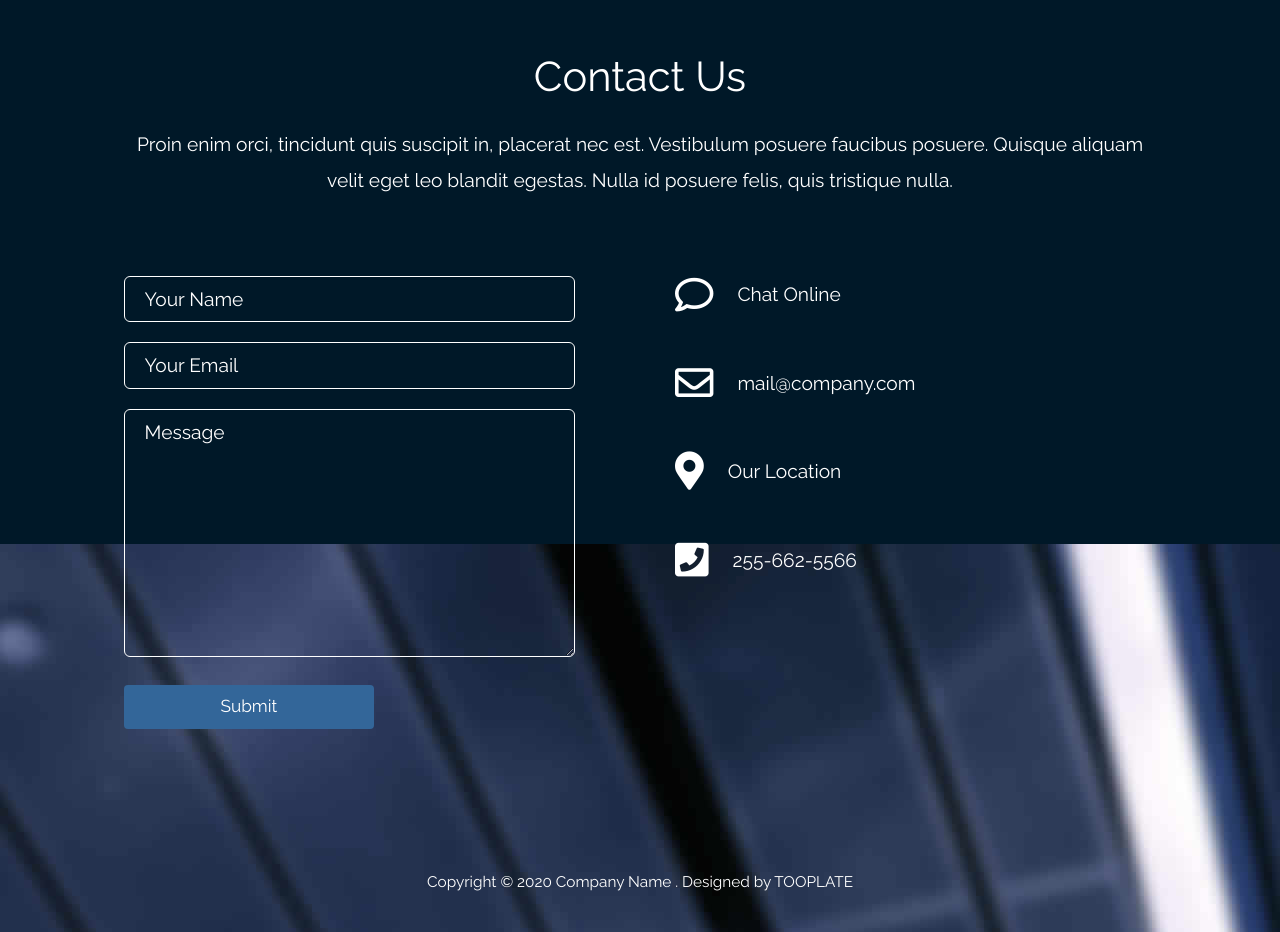
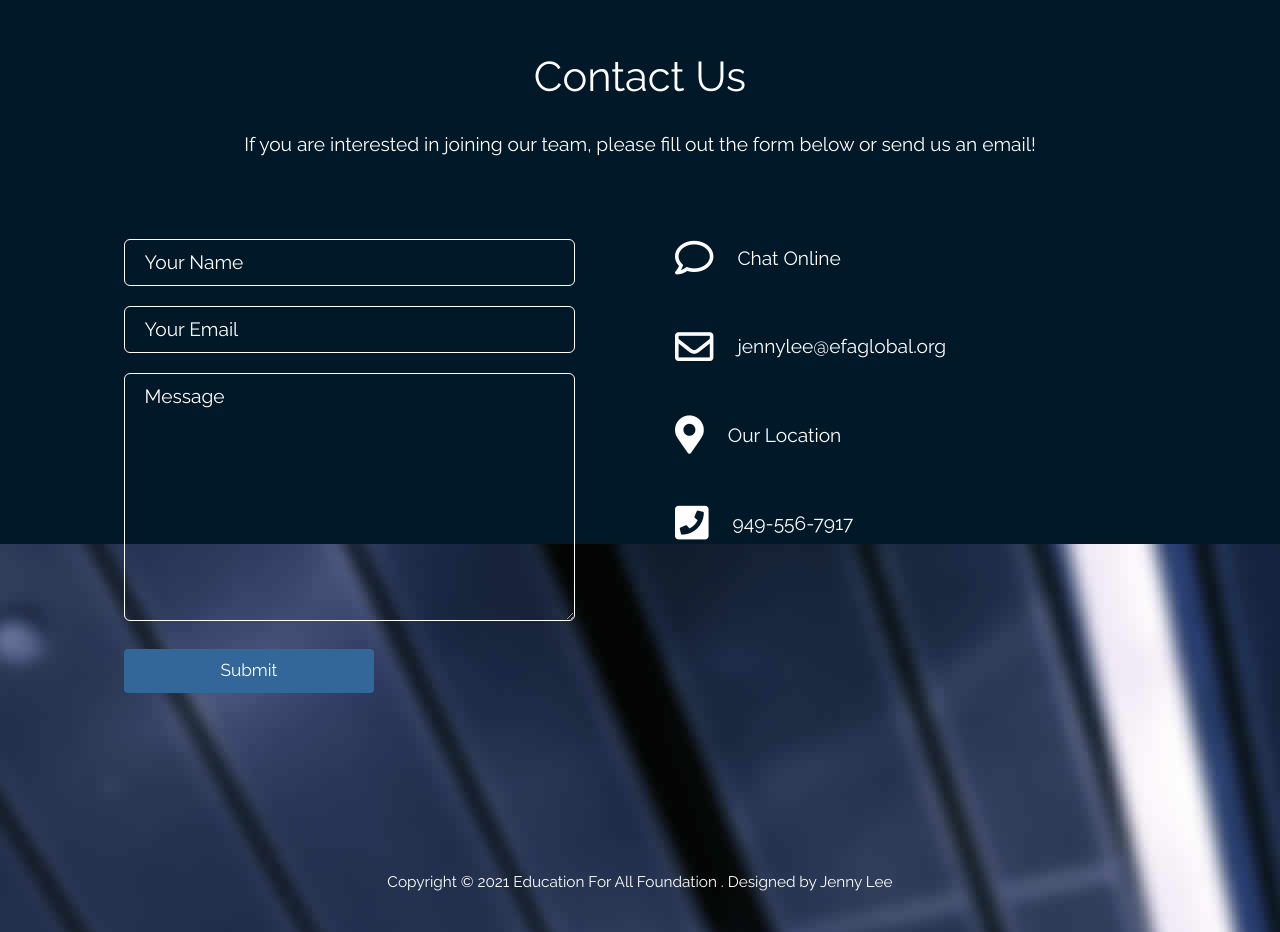
Before and after one commit to jyleepandas/ILC-Jylee, a plain HTML site: page index.html in a window 1280 px wide. Shown: the part 3940-4872 px from the top of the page. Drawn offline with Linux system fonts and the light colour scheme.

Commit message:
update almost done

```diff
--- a/index.html
+++ b/index.html
@@ -245,7 +245,7 @@ https://www.tooplate.com/view/2117-infinite-loop
             <div class="text-center col-12">
                 <h2 class="tm-section-title mb-4">Contact Us</h2>
                 <p class="mb-5">
-                  Proin enim orci, tincidunt quis suscipit in, placerat nec est. Vestibulum posuere faucibus posuere. Quisque aliquam velit eget leo blandit egestas. Nulla id posuere felis, quis tristique nulla.
+                  If you are interested in joining our team, please fill out the form below or send us an email!
                 </p><br>
             </div>
 
@@ -261,30 +261,30 @@ https://www.tooplate.com/view/2117-infinite-loop
             <div class="col-sm-12 col-md-6">
 
                 <div class="contact-item">
-                  <a rel="nofollow" href="https://www.tooplate.com/contact" class="item-link">
+                  <a rel="nofollow" href="https://www.efaglobal.org/contact-us" class="item-link">
                       <i class="far fa-2x fa-comment mr-4"></i>
                       <span class="mb-0">Chat Online</span>
                   </a>
                 </div>
 
                 <div class="contact-item">
-                  <a rel="nofollow" href="mailto:mail@company.com" class="item-link">
+                  <a rel="nofollow" href="mailto:jennylee@efaglobal.org" class="item-link">
                       <i class="far fa-2x fa-envelope mr-4"></i>
-                      <span class="mb-0">mail@company.com</span>
+                      <span class="mb-0">jennylee@efaglobal.org</span>
                   </a>
                 </div>
 
                 <div class="contact-item">
-                  <a rel="nofollow" href="https://www.google.com/maps" class="item-link">
+                  <a rel="nofollow" href="https://g.page/education-for-all-foundation?share" class="item-link">
                       <i class="fas fa-2x fa-map-marker-alt mr-4"></i>
                       <span class="mb-0">Our Location</span>
                   </a>
                 </div>
 
                 <div class="contact-item">
-                  <a rel="nofollow" href="tel:0100200340" class="item-link">
+                  <a rel="nofollow" href="tel:9495567917" class="item-link">
                       <i class="fas fa-2x fa-phone-square mr-4"></i>
-                      <span class="mb-0">255-662-5566</span>
+                      <span class="mb-0">949-556-7917</span>
                   </a>
                 </div>
 
@@ -299,9 +299,9 @@ https://www.tooplate.com/view/2117-infinite-loop
 
       	<footer class="text-center small tm-footer">
           <p class="mb-0">
-          Copyright &copy; 2020 Company Name
+          Copyright &copy; 2021 Education For All Foundation
 
-          . <a rel="nofollow" href="https://www.tooplate.com" title="HTML templates">Designed by TOOPLATE</a></p>
+          . <a rel="nofollow" href="https://www.tooplate.com" title="HTML templates">Designed by Jenny Lee</a></p>
         </footer>
 
     </section>
```
